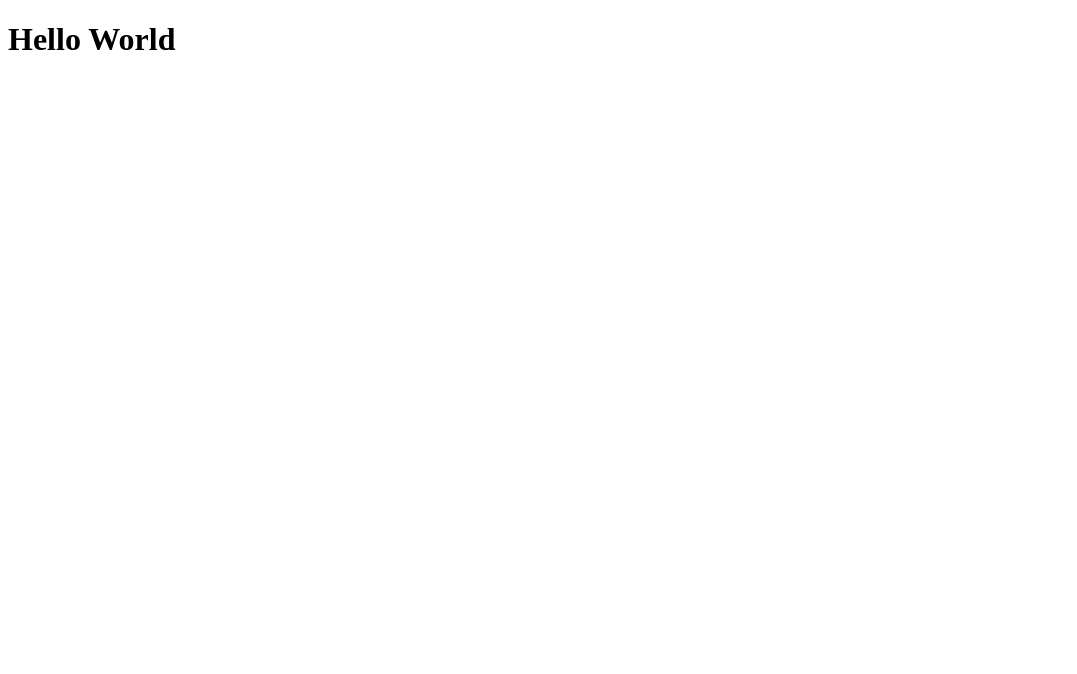
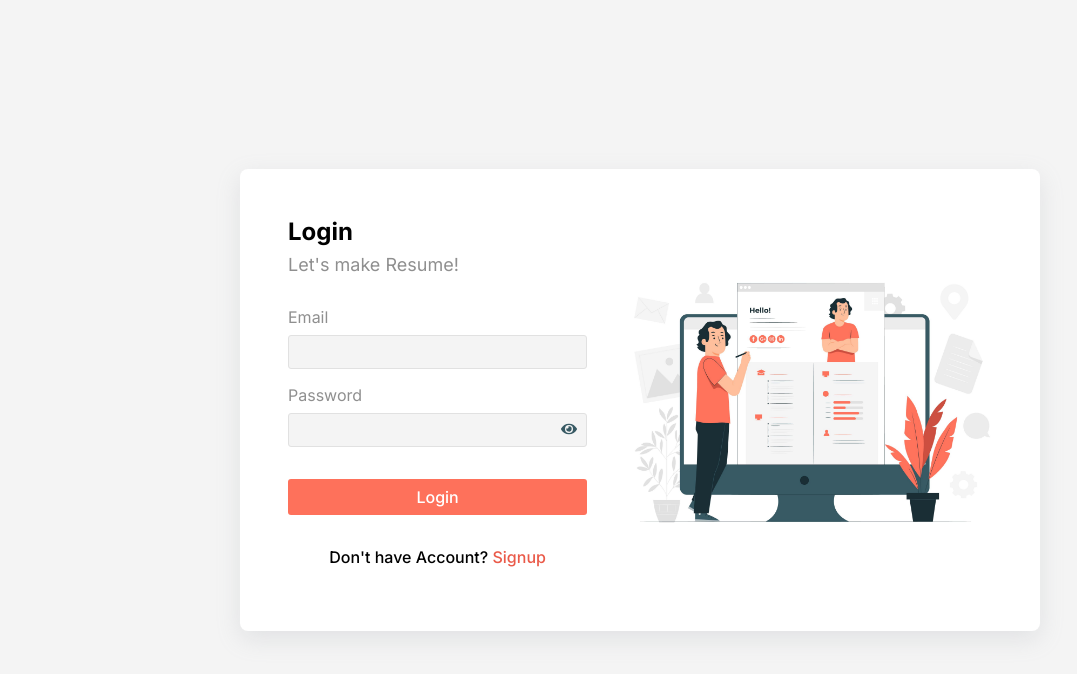
Before and after one commit to Kashyap2701/Resume_Builder, a React (Vite) app: page /login in a window 1280 px wide. Shown: the top 674 px of the page, without its empty margins (0-1077 px from the left). Built offline with nearby package versions, Linux system fonts and the light colour scheme.

Commit message:
Add login page & functionality

```diff
--- a/src/App.css
+++ b/src/App.css
@@ -0,0 +1,72 @@
+@import url("https://fonts.googleapis.com/css2?family=Inter:wght@100;200;300;400;500;600;700&display=swap");
+
+*,
+*::before,
+*::after {
+  margin: 0;
+  padding: 0;
+  box-sizing: border-box;
+  font-family: "Inter", sans-serif;
+  --primary-color: #fe715b;
+  --secondary-color: #ea5a49;
+  --extra-light-color: #f4f4f4;
+  --light-color: #e1e1e1;
+  --extra-dark-color: #192d34;
+  --dark-color: #385a64;
+  --text-color-white: white;
+  --text-color-black: black;
+  --text-color-light: #8f8f8f;
+  --error: red;
+}
+
+a {
+  text-decoration: none;
+  color: inherit;
+}
+
+ul {
+  list-style-type: none;
+}
+input {
+  padding: 0.5rem;
+  font-weight: 500;
+  border-radius: 3px;
+  border: 1px solid var(--light-color);
+  background-color: var(--extra-light-color);
+}
+
+input:focus {
+  outline-style: none;
+}
+
+img {
+  width: 100%;
+  height: 100%;
+  object-fit: contain;
+}
+
+button:active {
+  transform: scale(0.95);
+}
+
+.container {
+  width: 100vw;
+  height: 100vh;
+  margin: 0 auto;
+}
+
+.primary-button {
+  color: var(--text-color-white);
+  border-radius: 3px;
+  padding: 0.5rem;
+  min-width: 100px;
+  border: none;
+  cursor: pointer;
+  font-weight: 500;
+  font-size: medium;
+  background-color: var(--primary-color);
+}
+
+.primary-button:hover {
+  background-color: var(--secondary-color);
+}
--- a/src/App.tsx
+++ b/src/App.tsx
@@ -1,10 +1,15 @@
+import React from "react";
+import { Route, Routes } from "react-router";
 import "./App.css";
+import Login from "./Pages/Auth/Login";
 
 function App() {
   return (
-    <>
-      <h1>Hello World</h1>
-    </>
+    <div className="container">
+      <Routes>
+        <Route path="/login" element={<Login />} />
+      </Routes>
+    </div>
   );
 }
 
--- /dev/null
+++ b/src/Components/InputField/InputField.module.css
@@ -0,0 +1,35 @@
+.form-field {
+  display: flex;
+  flex-direction: column;
+  margin-bottom: 1rem;
+  user-select: none;
+}
+.form-field div {
+  display: flex;
+  justify-content: space-between;
+}
+
+.form-field div label {
+  margin-bottom: 0.5rem;
+  color: var(--text-color-light);
+}
+
+.error-message {
+  color: var(--error);
+  font-weight: 500;
+  font-size: smaller;
+}
+
+.password-field {
+  position: relative;
+}
+.password-field input {
+  width: 100%;
+}
+.password-field svg {
+  position: absolute;
+  bottom: 10px;
+  right: 10px;
+  color: var(--dark-color);
+  cursor: pointer;
+}
--- /dev/null
+++ b/src/Components/InputField/InputField.tsx
@@ -0,0 +1,67 @@
+import React from "react";
+import style from "./InputField.module.css";
+import { FaEye, FaEyeSlash } from "react-icons/fa";
+import { useState } from "react";
+import { Field, ErrorMessage } from "formik";
+
+type InputFieldProps = {
+  id: string;
+  name: string;
+  label: string;
+  type: string;
+  placeholder?: string;
+};
+
+const InputField = (props: InputFieldProps) => {
+  const [isVisible, setIsVisble] = useState(false);
+  const [passwordType, setPasswordType] = useState("password");
+
+  const togglePassword = () => {
+    setIsVisble(!isVisible);
+    !isVisible ? setPasswordType("text") : setPasswordType("password");
+  };
+
+  // logic for passwordField
+  const PasswordField = () => {
+    return (
+      <div className={style["password-field"]}>
+        <Field
+          id={props.id}
+          name={props.id}
+          type={passwordType}
+          placeholder={props.placeholder}
+        />
+        {isVisible ? (
+          <FaEyeSlash onClick={togglePassword} />
+        ) : (
+          <FaEye onClick={togglePassword} />
+        )}
+      </div>
+    );
+  };
+
+  return (
+    <div className={style["form-field"]}>
+      <div>
+        <label htmlFor={props.id}>{props.label}</label>
+        <ErrorMessage
+          className={style["error-message"]}
+          name={props.name}
+          component="p"
+        />
+      </div>
+      {props.id === "password" ? (
+        PasswordField()
+      ) : (
+        <Field
+          id={props.id}
+          name={props.name}
+          type={props.type}
+          placeholder={props.placeholder}
+        />
+      )}
+    </div>
+  );
+};
+
+export default InputField;
--- /dev/null
+++ b/src/Pages/Auth/Auth.module.css
@@ -0,0 +1,101 @@
+.container {
+  display: flex;
+  align-items: center;
+  justify-content: center;
+  background-color: var(--extra-light-color);
+  height: 100%;
+}
+
+.login-form-wrapper,
+.signup-form-wrapper {
+  background-color: var(--text-color-white);
+  display: flex;
+  margin: 2rem;
+  padding: 2rem;
+  border-radius: 0.5rem;
+  box-shadow: rgba(149, 157, 165, 0.2) 0px 8px 24px;
+}
+
+.login-form-wrapper {
+  max-width: 800px;
+}
+
+.signup-form-wrapper {
+  max-width: 900px;
+}
+
+.form-section,
+.image-section {
+  display: flex;
+  flex-direction: column;
+}
+
+.form-section {
+  width: 45%;
+  padding: 1rem;
+  box-sizing: border-box;
+  justify-content: center;
+}
+
+.image-section {
+  width: 55%;
+}
+
+.form-section h2 {
+  margin-bottom: 0.5rem;
+}
+
+.form-section button {
+  margin: 1rem 0rem;
+}
+
+.image-section h2 {
+  margin: 2rem;
+  font-size: 2rem;
+  color: var(--primary-color);
+}
+
+.form-section button {
+  width: 100%;
+}
+
+.form-header {
+  margin-bottom: 2rem;
+}
+
+.form-header p {
+  color: var(--text-color-light);
+  font-size: large;
+}
+
+.form-footer {
+  margin: 1rem 0rem;
+  text-align: center;
+  font-weight: 500;
+}
+
+.form-footer a {
+  cursor: pointer;
+  color: var(--secondary-color);
+}
+
+.form-footer a:hover {
+  text-decoration: underline;
+}
+
+@media screen and (max-width: 480px) {
+  .login-form-wrapper {
+    width: 90%;
+    padding: 0.3rem;
+  }
+  .signup-form-wrapper {
+    width: 90%;
+    padding: 0.5rem;
+  }
+  .image-section {
+    display: none;
+  }
+  .form-section {
+    width: 100%;
+  }
+}
--- /dev/null
+++ b/src/Pages/Auth/AuthFormUtil.ts
@@ -0,0 +1,27 @@
+import * as Yup from "yup";
+
+export const initialValuesForLoginForm = {
+  email: "",
+  password: "",
+};
+
+export const initialValuesForSignupForm = {
+  fullName: "",
+  email: "",
+  password: "",
+  confirmPassword: "",
+};
+
+export const validationSchemaForSignup = Yup.object().shape({
+  fullName: Yup.string().required("Required!"),
+  email: Yup.string().email("Invalid").required("Required!"),
+  password: Yup.string().required("Required!"),
+  confirmPassword: Yup.string()
+    .oneOf([Yup.ref("password"), undefined], "Password don't match!")
+    .required("Required!"),
+});
+
+export const validationSchemaForLogin = Yup.object().shape({
+  email: Yup.string().email("Invalid").required("Required!"),
+  password: Yup.string().required("Required!"),
+});
--- /dev/null
+++ b/src/Pages/Auth/Login.tsx
@@ -0,0 +1,62 @@
+import React from "react";
+import style from "./Auth.module.css";
+import loginImage from "../../Assets/login-image.jpg";
+import InputField from "../../Components/InputField/InputField";
+import { Form, Formik } from "formik";
+import {
+  initialValuesForLoginForm,
+  validationSchemaForLogin,
+} from "./AuthFormUtil";
+import { Link } from "react-router-dom";
+
+type FormData = {
+  email: string;
+  password: string;
+};
+
+const Login = () => {
+  const submitHandler = (values: FormData) => {
+    console.log(values);
+  };
+
+  return (
+    <div className={style.container}>
+      <div className={style["login-form-wrapper"]}>
+        <div className={style["form-section"]}>
+          <div className={style["form-header"]}>
+            <h2>Login</h2>
+            <p>Let's make Resume!</p>
+          </div>
+          <Formik
+            initialValues={initialValuesForLoginForm}
+            validationSchema={validationSchemaForLogin}
+            onSubmit={submitHandler}
+          >
+            <Form>
+              <InputField id="email" name="email" label="Email" type="text" />
+              <InputField
+                id="password"
+                name="password"
+                label="Password"
+                type="password"
+              />
+              <button className="primary-button" type="submit">
+                Login
+              </button>
+            </Form>
+          </Formik>
+          <div className={style["form-footer"]}>
+            <p>
+              Don't have Account? <Link to="/singup">Signup</Link>
+            </p>
+          </div>
+        </div>
+        <div className={style["image-section"]}>
+          <img src={loginImage} alt="" />
+        </div>
+      </div>
+    </div>
+  );
+};
+
+export default Login;
--- a/src/main.tsx
+++ b/src/main.tsx
@@ -1,9 +1,12 @@
 import React from "react";
 import ReactDOM from "react-dom/client";
 import App from "./App";
+import { BrowserRouter } from "react-router-dom";
 
 ReactDOM.createRoot(document.getElementById("root") as HTMLElement).render(
   <React.StrictMode>
-    <App />
+    <BrowserRouter>
+      <App />
+    </BrowserRouter>
   </React.StrictMode>
 );
```
Also changed, not shown: package.json (+6 -1 lines), src/Assets/login-image.jpg (added), 1 other file (tests, documents, lock files or other folders).
